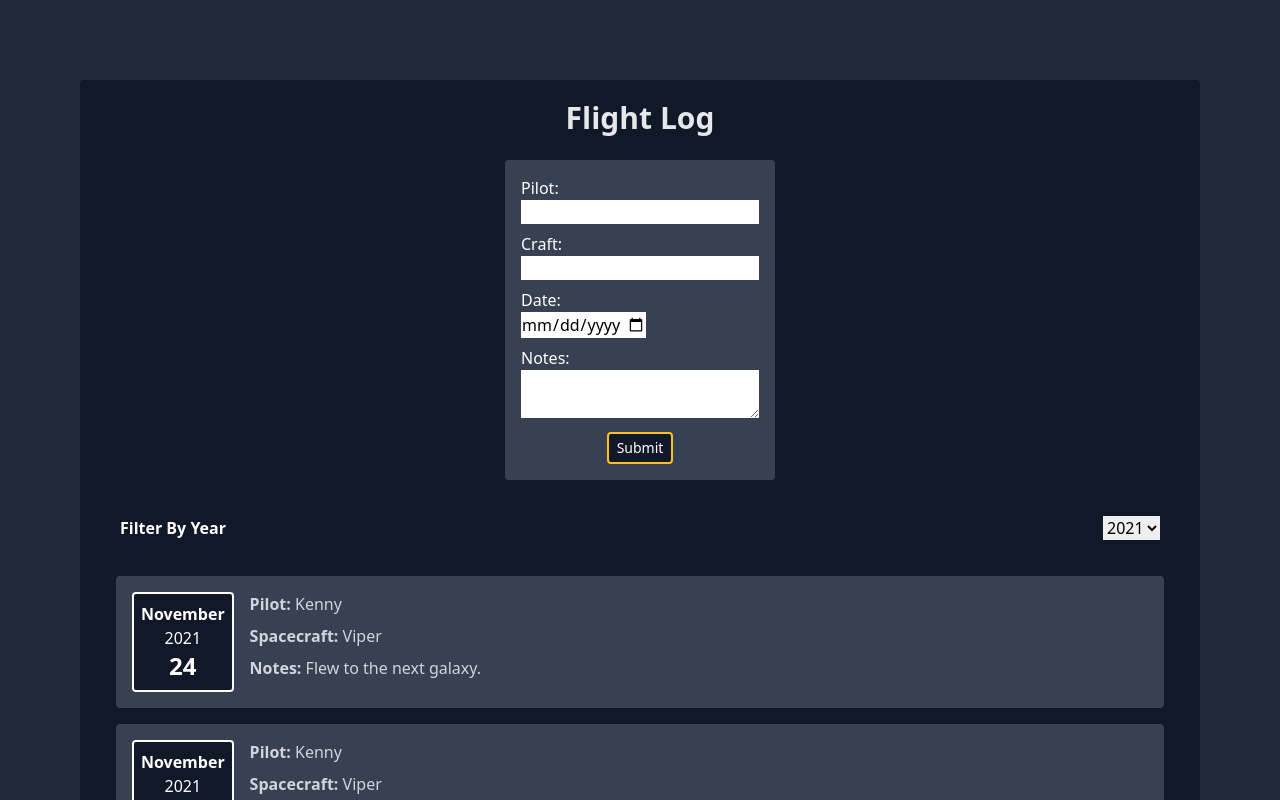
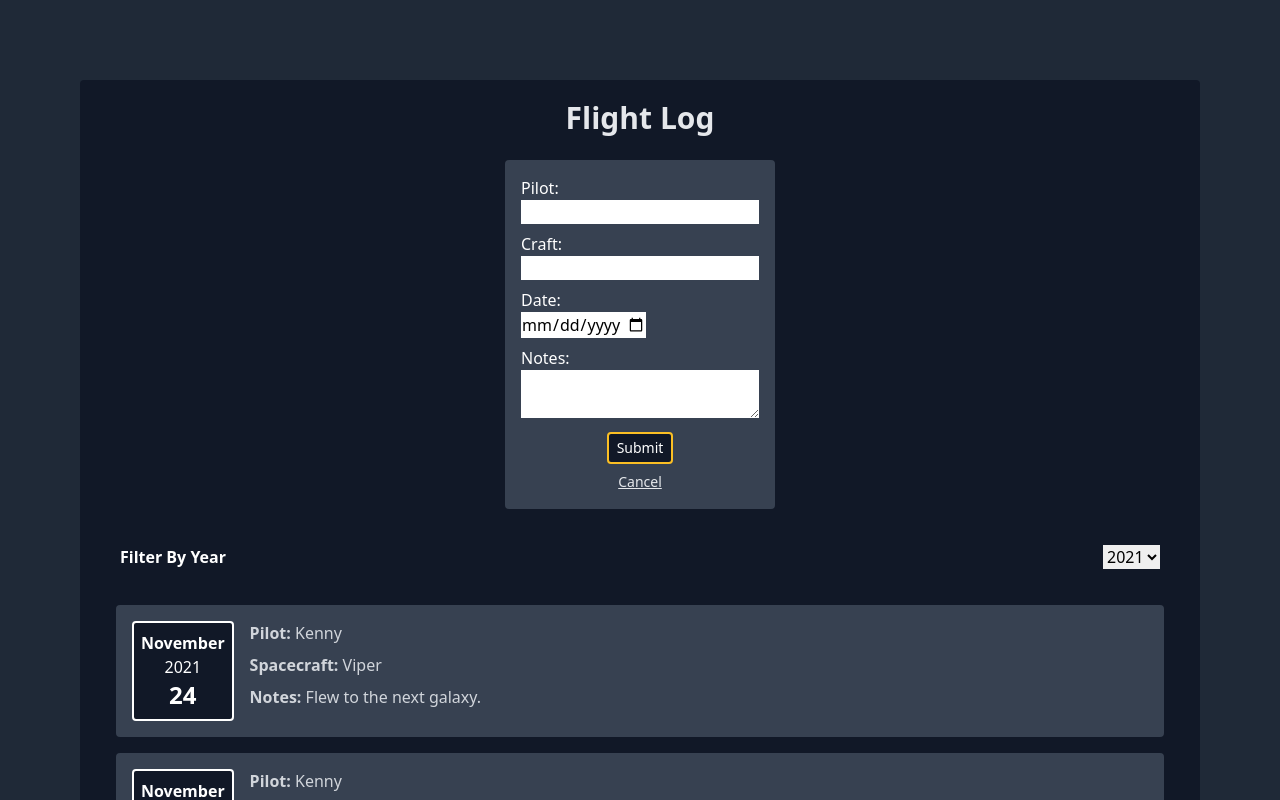
Before and after one commit to eukalytics/flightlog, a React (Create React App) app: page / in a window 1280 px wide. Both pictures are taken after a click on the button "Add Flight". Shown: the top 800 px of the page. Built offline with nearby package versions, Linux system fonts and the light colour scheme.

Commit message:
add cancel flight form btn

```diff
--- /dev/null
+++ b/src/components/Flights/NewFlight/BtnHideForm.js
@@ -0,0 +1,7 @@
+export default function BtnHideForm({setShowForm}) {
+    return (
+        <button onClick={() => setShowForm(false)} className="text-gray-200 hover:text-yellow-400 mt-2 text-sm underline">
+            Cancel
+        </button>
+    )
+}
--- a/src/components/Flights/NewFlight/FlightForm.js
+++ b/src/components/Flights/NewFlight/FlightForm.js
@@ -1,7 +1,8 @@
 import { useState } from "react";
+import BtnHideForm from "./BtnHideForm";
 import BtnSubmitForm from "./BtnSubmitForm";
 
-export default function FlightForm({ handleNewFlightSubmit, numFlights }) {
+export default function FlightForm({ handleNewFlightSubmit, numFlights, setShowForm }) {
     const [newFlight, setNewFlight] = useState({
         pilot: '',
         craft: '',
@@ -77,7 +78,10 @@ export default function FlightForm({ handleNewFlightSubmit, numFlights }) {
                 <label className="text-white block">Notes:</label>
                 <textarea name="notes" value={newFlight.notes} onChange={handleNotesChange} className="w-full"/>
             </div>
-            <BtnSubmitForm />
+            <div className="text-center">
+                <BtnSubmitForm />
+                <BtnHideForm setShowForm={setShowForm} />
+            </div>
         </form>
     )
 }
--- a/src/components/Flights/NewFlight/FlightFormWrap.js
+++ b/src/components/Flights/NewFlight/FlightFormWrap.js
@@ -6,7 +6,7 @@ export default function FlightFormWrap({handleNewFlightSubmit, numFlights}) {
     const [showForm, setShowForm] = useState(false);
     return (
         <div className="mt-4">
-            {showForm   ? <FlightForm handleNewFlightSubmit={handleNewFlightSubmit} numFlights={numFlights} />
+            {showForm   ? <FlightForm handleNewFlightSubmit={handleNewFlightSubmit} numFlights={numFlights} setShowForm={setShowForm} />
                         : <BtnShowForm setShowForm={setShowForm} />
             }
         </div>
```
Also changed, not shown: 1 other file (tests, documents, lock files or other folders).
